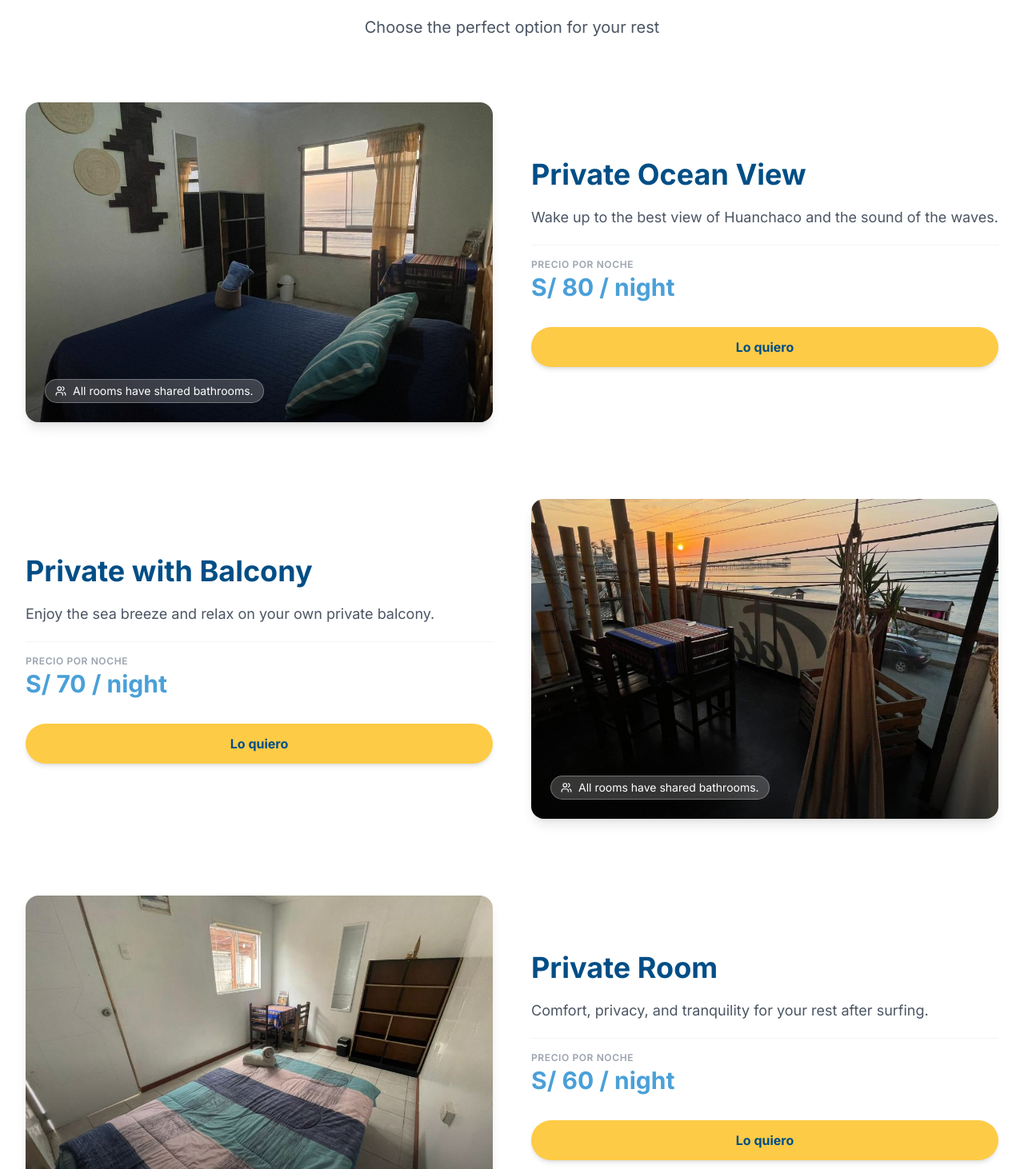
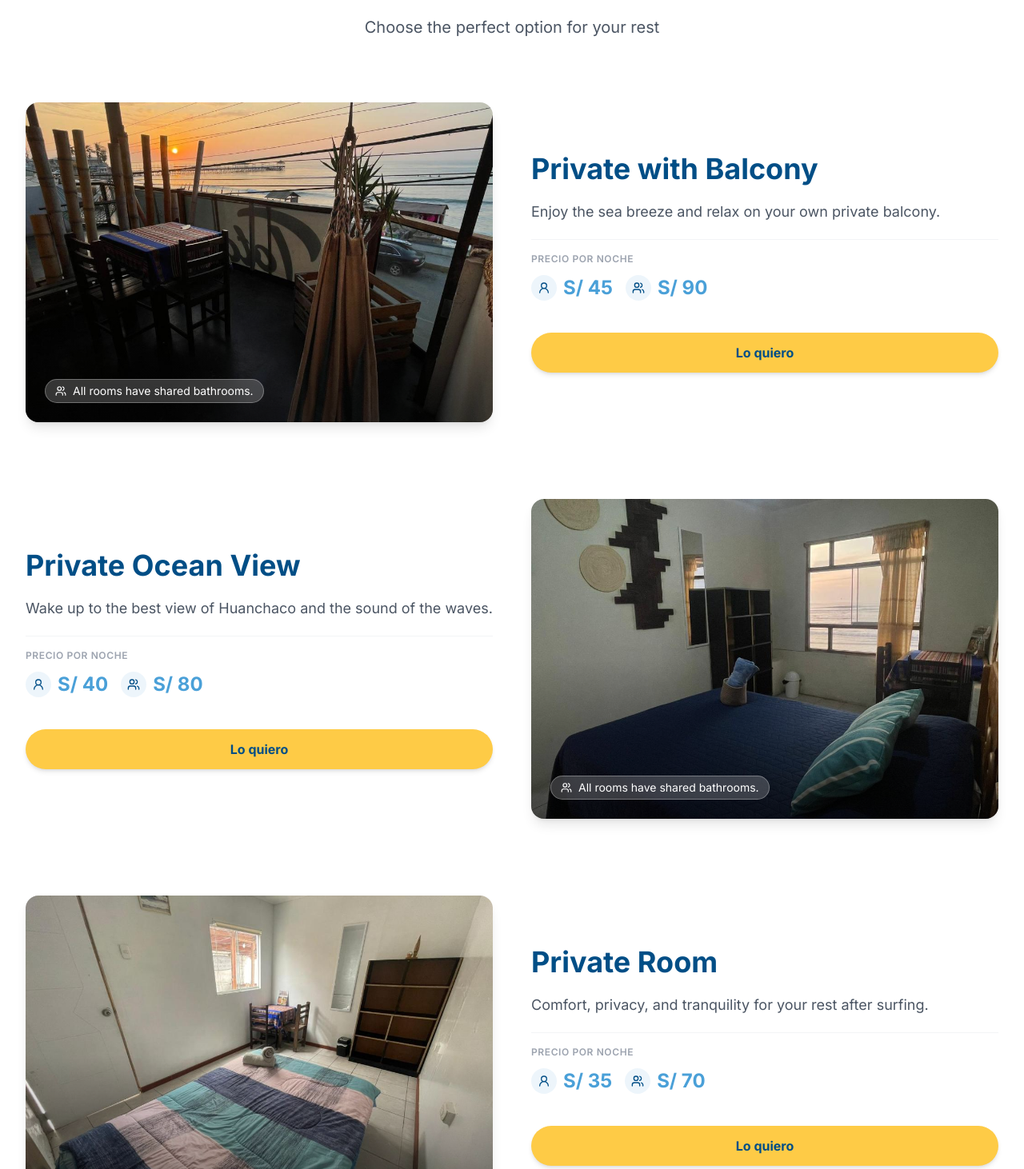
Before and after one commit to RodriSanchez1/totora-surf-school-web, a React (Vite) app: page /hostel in a window 1280 px wide. Shown: the part 1808-3270 px from the top of the page at 80% size. Built offline with nearby package versions, Linux system fonts and the light colour scheme.

Commit message:
feat: update room pricing and add guest selection to booking form; enhance localization for English and Spanish

```diff
--- a/i18n/locales/en-US.ts
+++ b/i18n/locales/en-US.ts
@@ -116,13 +116,16 @@ export const enUS = {
   'hostelPage.rooms.sharedBathroom': 'All rooms have shared bathrooms.',
   'hostelPage.rooms.privateOcean.title': 'Private Ocean View',
   'hostelPage.rooms.privateOcean.desc': 'Wake up to the best view of Huanchaco and the sound of the waves.',
-  'hostelPage.rooms.privateOcean.price': 'S/ 80 / night',
+  'hostelPage.rooms.privateOcean.price1': 'S/ 40',
+  'hostelPage.rooms.privateOcean.price2': 'S/ 80',
   'hostelPage.rooms.privateBalcony.title': 'Private with Balcony',
   'hostelPage.rooms.privateBalcony.desc': 'Enjoy the sea breeze and relax on your own private balcony.',
-  'hostelPage.rooms.privateBalcony.price': 'S/ 70 / night',
+  'hostelPage.rooms.privateBalcony.price1': 'S/ 45',
+  'hostelPage.rooms.privateBalcony.price2': 'S/ 90',
   'hostelPage.rooms.privateStandard.title': 'Private Room',
   'hostelPage.rooms.privateStandard.desc': 'Comfort, privacy, and tranquility for your rest after surfing.',
-  'hostelPage.rooms.privateStandard.price': 'S/ 60 / night',
+  'hostelPage.rooms.privateStandard.price1': 'S/ 35',
+  'hostelPage.rooms.privateStandard.price2': 'S/ 70',
 
   'hostelPage.gallery.title': 'Our Gallery',
   'hostelPage.gallery.subtitle': 'Explore our facilities and the Totora atmosphere',
@@ -130,6 +133,13 @@ export const enUS = {
   'hostelPage.form.title': 'Check Availability',
   'hostelPage.form.subtitle': 'Book directly with us and get a special discount!',
   'hostelPage.form.name': 'Name',
+  'hostelPage.form.guests': 'Guests',
+  'hostelPage.form.guests1': '1 person',
+  'hostelPage.form.guests2': '2 people',
+  'hostelPage.form.guests3': '3 people',
+  'hostelPage.form.guests4': '4 people',
+  'hostelPage.form.guests5': '5 people',
+  'hostelPage.form.guestsMore': 'More than 5 people',
   'hostelPage.form.checkIn': 'Check-in Date',
   'hostelPage.form.checkOut': 'Check-out Date',
   'hostelPage.form.email': 'Email',
--- a/i18n/locales/es.ts
+++ b/i18n/locales/es.ts
@@ -110,13 +110,16 @@ export const es = {
   'hostelPage.rooms.sharedBathroom': 'Todas las habitaciones cuentan con baño compartido.',
   'hostelPage.rooms.privateOcean.title': 'Privada Vista al Mar',
   'hostelPage.rooms.privateOcean.desc': 'Despierta con la mejor vista de Huanchaco y el sonido de las olas.',
-  'hostelPage.rooms.privateOcean.price': 'S/ 80 / noche',
+  'hostelPage.rooms.privateOcean.price1': 'S/ 40',
+  'hostelPage.rooms.privateOcean.price2': 'S/ 80',
   'hostelPage.rooms.privateBalcony.title': 'Privada con Balcón',
   'hostelPage.rooms.privateBalcony.desc': 'Disfruta de la brisa marina y relájate en tu propio balcón privado.',
-  'hostelPage.rooms.privateBalcony.price': 'S/ 70 / noche',
+  'hostelPage.rooms.privateBalcony.price1': 'S/ 45',
+  'hostelPage.rooms.privateBalcony.price2': 'S/ 90',
   'hostelPage.rooms.privateStandard.title': 'Habitación Privada',
   'hostelPage.rooms.privateStandard.desc': 'Comodidad, privacidad y tranquilidad para tu descanso después del surf.',
-  'hostelPage.rooms.privateStandard.price': 'S/ 60 / noche',
+  'hostelPage.rooms.privateStandard.price1': 'S/ 35',
+  'hostelPage.rooms.privateStandard.price2': 'S/ 70',
 
   'hostelPage.gallery.title': 'Nuestra Galería',
   'hostelPage.gallery.subtitle': 'Explora nuestras instalaciones y el ambiente de Totora',
@@ -124,6 +127,13 @@ export const es = {
   'hostelPage.form.title': 'Consulta Disponibilidad',
   'hostelPage.form.subtitle': '¡Reserva directamente con nosotros y obtén un descuento especial!',
   'hostelPage.form.name': 'Nombre',
+  'hostelPage.form.guests': 'Huéspedes',
+  'hostelPage.form.guests1': '1 persona',
+  'hostelPage.form.guests2': '2 personas',
+  'hostelPage.form.guests3': '3 personas',
+  'hostelPage.form.guests4': '4 personas',
+  'hostelPage.form.guests5': '5 personas',
+  'hostelPage.form.guestsMore': 'Más de 5 personas',
   'hostelPage.form.checkIn': 'Fecha de Entrada',
   'hostelPage.form.checkOut': 'Fecha de Salida',
   'hostelPage.form.email': 'Email',
--- a/pages/HostelPage.tsx
+++ b/pages/HostelPage.tsx
@@ -1,6 +1,6 @@
 import React, { useState, useRef, forwardRef, useImperativeHandle } from 'react';
 import { FormattedMessage, useIntl } from 'react-intl';
-import { Wifi, Coffee, Utensils, MapPin, Users, Bed, X, ChevronLeft, ChevronRight, Send, Calendar, User, Home, MessageSquare } from 'lucide-react';
+import { Wifi, Coffee, Utensils, MapPin, Users, Bed, X, ChevronLeft, ChevronRight, Send, Calendar, User, Home, MessageSquare, UserRound } from 'lucide-react';
 import { Button } from '../components/ui/Button';
 import { WaveDivider } from '../components/ui/WaveDivider';
 import { DateInput } from '../components/ui/DateInput';
@@ -30,9 +30,10 @@ const BookingForm = forwardRef<BookingFormRef>((props, ref) => {
 
   const [formData, setFormData] = useState({
     name: '',
+    guests: '1',
     checkIn: checkInDate,
     checkOut: checkOutFormatted,
-    roomType: 'privateOcean',
+    roomType: 'privateBalcony',
     message: ''
   });
 
@@ -68,10 +69,13 @@ const BookingForm = forwardRef<BookingFormRef>((props, ref) => {
     e.preventDefault();
 
     const roomTypeName = intl.formatMessage({ id: `hostelPage.rooms.${formData.roomType}.title` });
+    const guestsKey = formData.guests === 'more' ? 'hostelPage.form.guestsMore' : `hostelPage.form.guests${formData.guests}`;
+    const guestsText = intl.formatMessage({ id: guestsKey });
 
     const text = `Hola Totora Surf School, estoy interesado en reservar:
 
 *Nombre:* ${formData.name}
+*Huéspedes:* ${guestsText}
 *Check-in:* ${formData.checkIn}
 *Check-out:* ${formData.checkOut}
 *Habitación:* ${roomTypeName}
@@ -95,6 +99,7 @@ Vi en la web que hay descuento por reservar directo.`;
       </div>
 
       <form onSubmit={handleSubmit} className="space-y-6">
+        <div className="grid md:grid-cols-2 gap-4">
           <div>
             <label className="block text-gray-700 font-medium mb-2 flex items-center gap-2">
               <User size={18} className="text-totora-light" />
@@ -108,6 +113,27 @@ Vi en la web que hay descuento por reservar directo.`;
               onChange={handleChange}
               className="w-full px-4 py-3 rounded-lg border border-gray-300 focus:ring-2 focus:ring-totora-light focus:border-transparent outline-none transition-all"
             />
+          </div>
+
+          <div>
+            <label className="block text-gray-700 font-medium mb-2 flex items-center gap-2">
+              <Users size={18} className="text-totora-light" />
+              <FormattedMessage id="hostelPage.form.guests" />
+            </label>
+            <select
+              name="guests"
+              value={formData.guests}
+              onChange={handleChange}
+              className="w-full px-4 py-3 rounded-lg border border-gray-300 focus:ring-2 focus:ring-totora-light focus:border-transparent outline-none transition-all bg-white"
+            >
+              <option value="1">{intl.formatMessage({ id: 'hostelPage.form.guests1' })}</option>
+              <option value="2">{intl.formatMessage({ id: 'hostelPage.form.guests2' })}</option>
+              <option value="3">{intl.formatMessage({ id: 'hostelPage.form.guests3' })}</option>
+              <option value="4">{intl.formatMessage({ id: 'hostelPage.form.guests4' })}</option>
+              <option value="5">{intl.formatMessage({ id: 'hostelPage.form.guests5' })}</option>
+              <option value="more">{intl.formatMessage({ id: 'hostelPage.form.guestsMore' })}</option>
+            </select>
+          </div>
         </div>
 
         <div className="grid md:grid-cols-2 gap-4">
@@ -153,8 +179,8 @@ Vi en la web que hay descuento por reservar directo.`;
             onChange={handleChange}
             className="w-full px-4 py-3 rounded-lg border border-gray-300 focus:ring-2 focus:ring-totora-light focus:border-transparent outline-none transition-all bg-white"
           >
+            <option value="privateBalcony">{intl.formatMessage({ id: 'hostelPage.rooms.privateBalcony.title' })}</option>
             <option value="privateOcean">{intl.formatMessage({ id: 'hostelPage.rooms.privateOcean.title' })}</option>
-            <option value="privateBalcony">{intl.formatMessage({ id: 'hostelPage.rooms.privateBalcony.title' })}</option>
             <option value="privateStandard">{intl.formatMessage({ id: 'hostelPage.rooms.privateStandard.title' })}</option>
           </select>
         </div>
@@ -299,23 +325,26 @@ export const HostelPage: React.FC = () => {
 
   const roomTypes = [
     {
+      titleId: "hostelPage.rooms.privateBalcony.title",
+      descId: "hostelPage.rooms.privateBalcony.desc",
+      price1Id: "hostelPage.rooms.privateBalcony.price1",
+      price2Id: "hostelPage.rooms.privateBalcony.price2",
+      image: "/public/images/hostel/balconyroom5.jpg",
+      roomType: "privateBalcony"
+    },
+    {
       titleId: "hostelPage.rooms.privateOcean.title",
       descId: "hostelPage.rooms.privateOcean.desc",
-      priceId: "hostelPage.rooms.privateOcean.price",
+      price1Id: "hostelPage.rooms.privateOcean.price1",
+      price2Id: "hostelPage.rooms.privateOcean.price2",
       image: "/public/images/hostel/searoomview2.jpg",
       roomType: "privateOcean"
     },
     {
-      titleId: "hostelPage.rooms.privateBalcony.title",
-      descId: "hostelPage.rooms.privateBalcony.desc",
-      priceId: "hostelPage.rooms.privateBalcony.price",
-      image: "/public/images/hostel/balconyroom5.jpg",
-      roomType: "privateBalcony"
-    },
-    {
       titleId: "hostelPage.rooms.privateStandard.title",
       descId: "hostelPage.rooms.privateStandard.desc",
-      priceId: "hostelPage.rooms.privateStandard.price",
+      price1Id: "hostelPage.rooms.privateStandard.price1",
+      price2Id: "hostelPage.rooms.privateStandard.price2",
       image: "/public/images/hostel/standardroom4.jpg",
       roomType: "privateStandard"
     }
@@ -468,11 +497,24 @@ export const HostelPage: React.FC = () => {
                   </p>
 
                   <div className="pt-4 border-t border-gray-100 mt-4">
-                    <div className="flex items-center justify-between mb-4">
-                      <div>
-                        <p className="text-xs text-gray-400 uppercase tracking-wider font-semibold mb-0.5">Precio por noche</p>
-                        <div className="text-2xl md:text-3xl font-bold text-totora-light">
-                          <FormattedMessage id={room.priceId} />
+                    <p className="text-xs text-gray-400 uppercase tracking-wider font-semibold mb-3">Precio por noche</p>
+
+                    <div className="flex items-center gap-4 mb-6">
+                      <div className="flex items-center gap-2">
+                        <div className="w-8 h-8 bg-totora-light/10 rounded-full flex items-center justify-center">
+                          <UserRound size={16} className="text-totora-dark" />
+                        </div>
+                        <div className="text-2xl font-bold text-totora-light">
+                          <FormattedMessage id={room.price1Id} />
+                        </div>
+                      </div>
+
+                      <div className="flex items-center gap-2">
+                        <div className="w-8 h-8 bg-totora-light/10 rounded-full flex items-center justify-center">
+                          <Users size={16} className="text-totora-dark" />
+                        </div>
+                        <div className="text-2xl font-bold text-totora-light">
+                          <FormattedMessage id={room.price2Id} />
                         </div>
                       </div>
                     </div>
```
Lines whose indentation alone changed are shown as unchanged.
